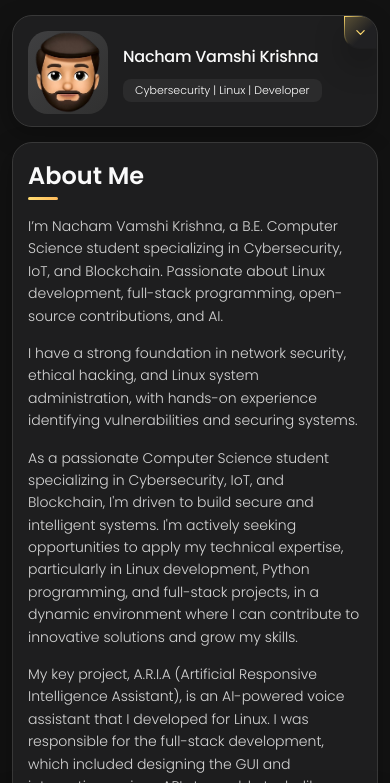
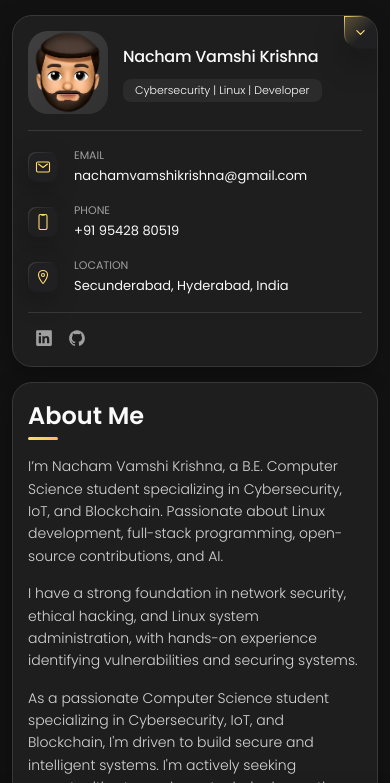
Before and after one commit to v-k-19/myportfolio, a plain HTML site: page index.html in a window 390 px wide. Both pictures are taken after a click on the button 360 px from the left and 32 px from the top of the page. Shown: the top 783 px of the page. Drawn offline with nearby package versions, Linux system fonts and the light colour scheme.

Commit message:
new updates

```diff
--- a/index.html
+++ b/index.html
@@ -240,6 +240,15 @@ navLinks.forEach((link, index) => {
     window.scrollTo({ top: 0, behavior: "smooth" });
   });
 });
+
+ const sidebar = document.querySelector(".sidebar");
+  const sidebarBtn = document.querySelector("[data-sidebar-btn]");
+
+  if (sidebarBtn && sidebar) {
+    sidebarBtn.addEventListener("click", function() {
+      sidebar.classList.toggle("active");
+    });
+  }
 </script>
 
 <script src="./assets/js/script.js"></script>
```
